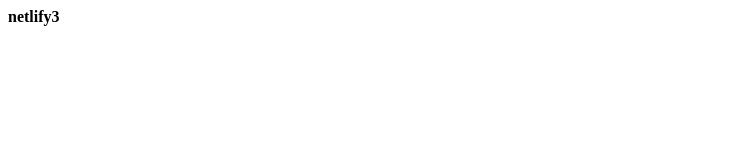
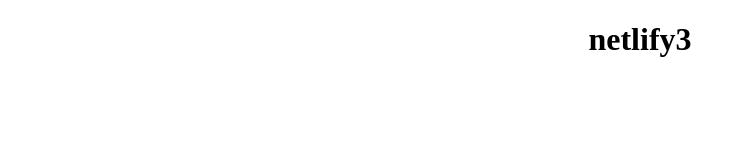
Before and after one commit to haxanfox/netlify3, a plain HTML site: page index.html in a window 1280 px wide. Shown: the whole page, without its empty margins (0-746 px from the left). Drawn offline with Linux system fonts and the light colour scheme.

Commit message:
Update index.html

```diff
--- a/index.html
+++ b/index.html
@@ -3,10 +3,12 @@
   <head>
     <title>netlify3 - haxanfox</title>
     <style>
-      strong { text-align: center; }
+      #root { text-align: center; }
     </style>
   </head>
   <body>
-    <strong>netlify3</strong>
+    <div id="root">
+      <h1>netlify3</h1>
+    </div>
   </body>
 </html>
```
